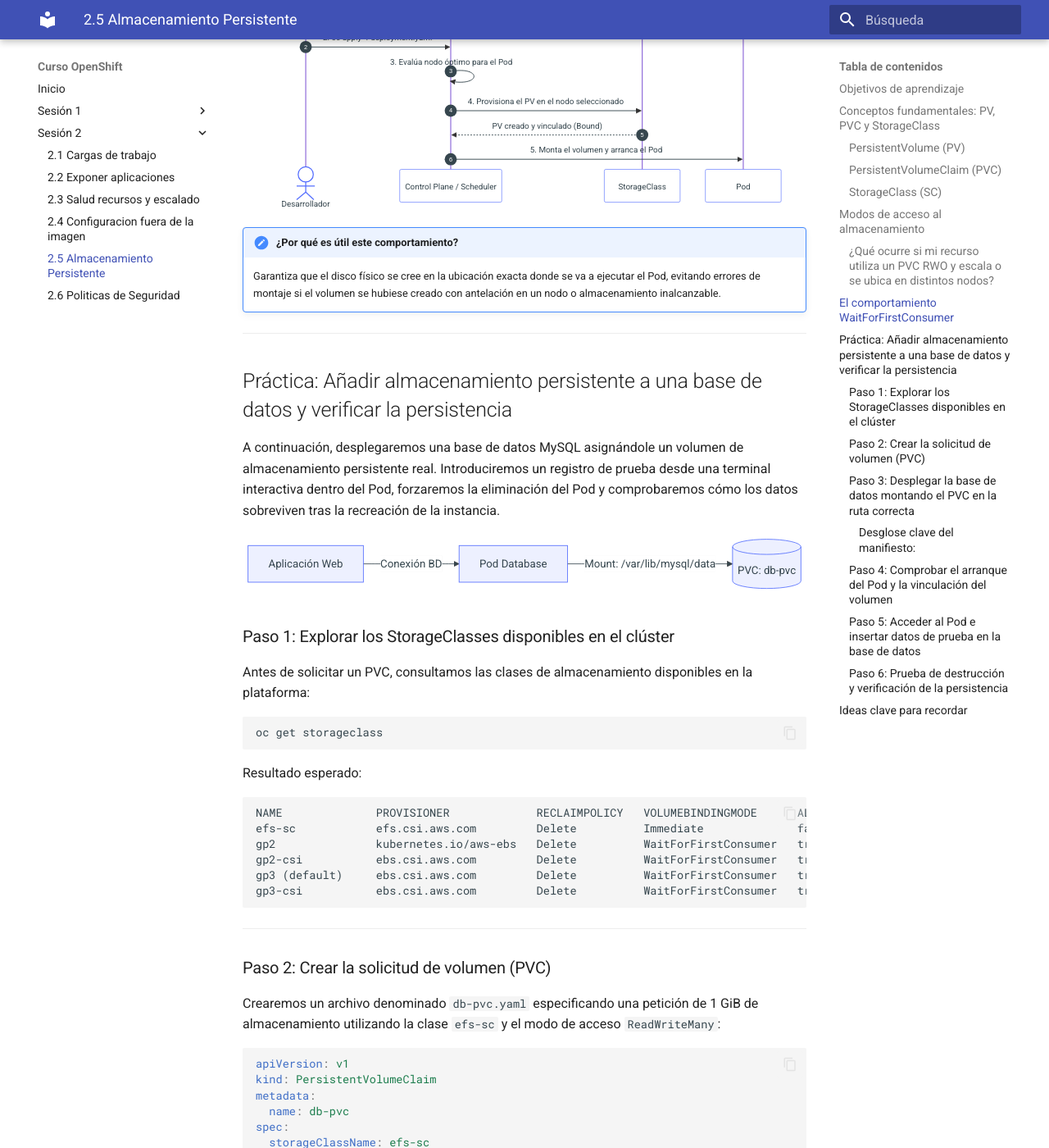
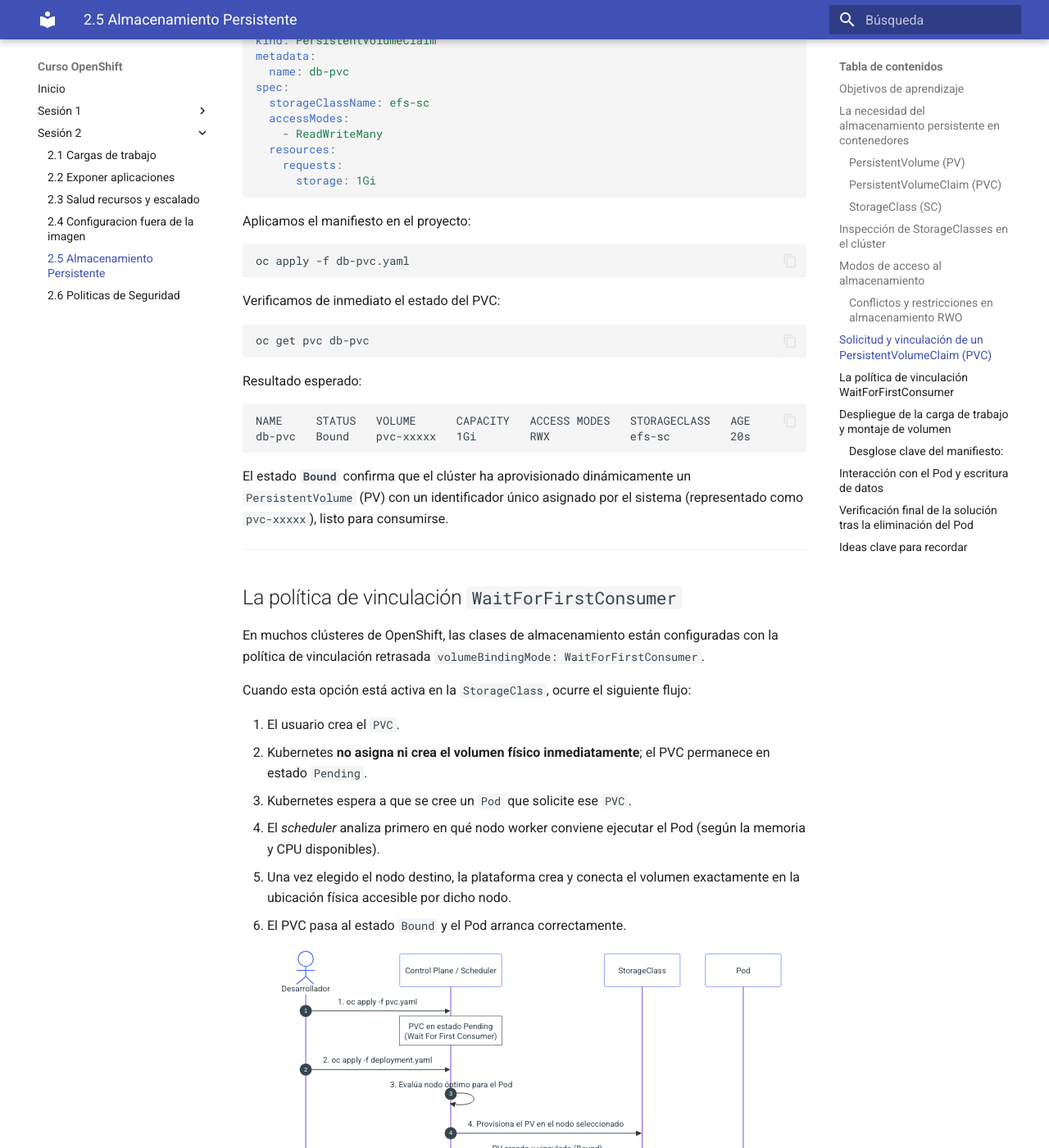
Before and after one commit to ieftraining/curso-openshift, an MkDocs documentation site: the page built from docs/sesion2/2.5 Almacenamiento Persistente.md, in a window 1280 px wide and 1400 px high, scrolled down 5607 px. Shown: the whole window at 82% size. Built offline with MkDocs 1.6.1 and Material for MkDocs 9.7.7, drawn with Linux system fonts in a browser that asks for light colours; some of the changed text lies outside the part shown.

Commit message:
Add files via upload

````diff
--- a/docs/sesion2/2.5 Almacenamiento Persistente.md
+++ b/docs/sesion2/2.5 Almacenamiento Persistente.md
@@ -10,11 +10,11 @@
 - Entender la diferencia entre provisión dinámica y provisión estática/manual (como en el caso de NFS).
 - Comprender el comportamiento de la política de vinculación `WaitForFirstConsumer`.
 - Identificar y prevenir el error habitual de montar un PVC en una ruta distinta a la de los datos reales de la aplicación.
-- Añadir almacenamiento persistente a una base de datos mediante la práctica paso a paso, acceder interactivamente al Pod, simular la eliminación del Pod y verificar la persistencia de la información.
+- Desplegar un almacenamiento persistente en OpenShift, acceder interactivamente al Pod, simular la eliminación de la instancia y verificar la persistencia de los datos en tiempo real.
 
 ---
 
-## Conceptos fundamentales: PV, PVC y StorageClass
+## La necesidad del almacenamiento persistente en contenedores
 
 En Kubernetes y OpenShift, el ciclo de vida de los contenedores es efímero por naturaleza. Cuando un Pod se reinicia, se escala hacia abajo o se desplaza a otro nodo worker, cualquier dato escrito en su sistema de archivos local se destruye. Para aquellas aplicaciones que requieren conservar información a lo largo del tiempo (bases de datos, gestores documentales, repositorios de archivos), la plataforma proporciona una abstracción de almacenamiento persistente desacoplada del ciclo de vida del contenedor.
 
@@ -64,6 +64,29 @@
 
 ---
 
+## Inspección de StorageClasses en el clúster
+
+Antes de solicitar almacenamiento para una aplicación, el primer paso en OpenShift es inspeccionar qué clases de almacenamiento están disponibles en la plataforma.
+
+Ejecutamos el comando de consulta en el CLI:
+
+```bash
+oc get storageclass
+```
+
+Resultado esperado en la terminal:
+
+```text
+NAME              PROVISIONER             RECLAIMPOLICY   VOLUMEBINDINGMODE      ALLOWVOLUMEEXPANSION   AGE
+efs-sc            efs.csi.aws.com         Delete          Immediate              false                  673d
+gp2               kubernetes.io/aws-ebs   Delete          WaitForFirstConsumer   true                   674d
+gp2-csi           ebs.csi.aws.com         Delete          WaitForFirstConsumer   true                   674d
+gp3 (default)     ebs.csi.aws.com         Delete          WaitForFirstConsumer   true                   674d
+gp3-csi           ebs.csi.aws.com         Delete          WaitForFirstConsumer   true                   674d
+```
+
+---
+
 ## Modos de acceso al almacenamiento
 
 Al solicitar un PVC, se debe especificar cómo se conectará el volumen a las cargas de trabajo. OpenShift admite tres modos de acceso principales:
@@ -106,7 +129,7 @@
     * **StorageClasses basados en Bloques (AWS EBS, Azure Disk, vSphere FCD):** Solo admiten **RWO**. Si solicitas un PVC RWX sobre estas clases, se quedará indefinidamente en estado `Pending` con un error de provisión.
     * **StorageClasses basados en Sistemas de Archivos / Red (NFS, AWS EFS, CephFS, OpenShift Data Foundation):** Admiten **RWO y RWX**.
 
-### ¿Qué ocurre si mi recurso utiliza un PVC RWO y escala o se ubica en distintos nodos?
+### Conflictos y restricciones en almacenamiento RWO
 
 Cualquier carga de trabajo que consuma un PVC con almacenamiento `ReadWriteOnce` (RWO) está sujeta a restricciones de programación y concurrencia:
 
@@ -119,11 +142,52 @@
 
 ---
 
-## El comportamiento `WaitForFirstConsumer`
+## Solicitud y vinculación de un PersistentVolumeClaim (PVC)
+
+Para solicitar almacenamiento en nuestro proyecto, creamos un archivo denominado `db-pvc.yaml` especificando una petición de 1 GiB de almacenamiento utilizando la clase `efs-sc` y el modo de acceso `ReadWriteMany`:
+
+```yaml
+apiVersion: v1
+kind: PersistentVolumeClaim
+metadata:
+  name: db-pvc
+spec:
+  storageClassName: efs-sc
+  accessModes:
+    - ReadWriteMany
+  resources:
+    requests:
+      storage: 1Gi
+```
+
+Aplicamos el manifiesto en el proyecto:
+
+```bash
+oc apply -f db-pvc.yaml
+```
+
+Verificamos de inmediato el estado del PVC:
+
+```bash
+oc get pvc db-pvc
+```
+
+Resultado esperado:
+
+```text
+NAME     STATUS   VOLUME      CAPACITY   ACCESS MODES   STORAGECLASS   AGE
+db-pvc   Bound    pvc-xxxxx   1Gi        RWX            efs-sc         20s
+```
+
+El estado **`Bound`** confirma que el clúster ha aprovisionado dinámicamente un `PersistentVolume` (PV) con un identificador único asignado por el sistema (representado como `pvc-xxxxx`), listo para consumirse.
+
+---
+
+## La política de vinculación `WaitForFirstConsumer`
 
 En muchos clústeres de OpenShift, las clases de almacenamiento están configuradas con la política de vinculación retrasada `volumeBindingMode: WaitForFirstConsumer`.
 
-Cuando esta opción está activa, ocurre el siguiente flujo:
+Cuando esta opción está activa en la `StorageClass`, ocurre el siguiente flujo:
 
 1. El usuario crea el `PVC`.
 2. Kubernetes **no asigna ni crea el volumen físico inmediatamente**; el PVC permanece en estado `Pending`.
@@ -154,77 +218,9 @@
 
 ---
 
-## Práctica: Añadir almacenamiento persistente a una base de datos y verificar la persistencia
+## Despliegue de la carga de trabajo y montaje de volumen
 
-A continuación, desplegaremos una base de datos MySQL asignándole un volumen de almacenamiento persistente real. Introduciremos un registro de prueba desde una terminal interactiva dentro del Pod, forzaremos la eliminación del Pod y comprobaremos cómo los datos sobreviven tras la recreación de la instancia.
-
-```mermaid
-flowchart LR
-    A[Aplicación Web] -->|Conexión BD| B[Pod Database]
-    B -->|Mount: /var/lib/mysql/data| C[(PVC: db-pvc)]
-```
-
-### Paso 1: Explorar los StorageClasses disponibles en el clúster
-
-Antes de solicitar un PVC, consultamos las clases de almacenamiento disponibles en la plataforma:
-
-```bash
-oc get storageclass
-```
-
-Resultado esperado:
-```text
-NAME              PROVISIONER             RECLAIMPOLICY   VOLUMEBINDINGMODE      ALLOWVOLUMEEXPANSION   AGE
-efs-sc            efs.csi.aws.com         Delete          Immediate              false                  673d
-gp2               kubernetes.io/aws-ebs   Delete          WaitForFirstConsumer   true                   674d
-gp2-csi           ebs.csi.aws.com         Delete          WaitForFirstConsumer   true                   674d
-gp3 (default)     ebs.csi.aws.com         Delete          WaitForFirstConsumer   true                   674d
-gp3-csi           ebs.csi.aws.com         Delete          WaitForFirstConsumer   true                   674d
-```
-
----
-
-### Paso 2: Crear la solicitud de volumen (PVC)
-
-Crearemos un archivo denominado `db-pvc.yaml` especificando una petición de 1 GiB de almacenamiento utilizando la clase `efs-sc` y el modo de acceso `ReadWriteMany`:
-
-```yaml
-apiVersion: v1
-kind: PersistentVolumeClaim
-metadata:
-  name: db-pvc
-spec:
-  storageClassName: efs-sc
-  accessModes:
-    - ReadWriteMany
-  resources:
-    requests:
-      storage: 1Gi
-```
-
-Aplicamos el manifiesto en nuestro proyecto:
-
-```bash
-oc apply -f db-pvc.yaml
-```
-
-Verificamos el estado del PVC:
-
-```bash
-oc get pvc db-pvc
-```
-
-Resultado esperado:
-```text
-NAME     STATUS   VOLUME      CAPACITY   ACCESS MODES   STORAGECLASS   AGE
-db-pvc   Bound    pvc-xxxxx   1Gi        RWX            efs-sc         20s
-```
-
-El estado **`Bound`** confirma que el clúster ha aprovisionado dinámicamente un `PersistentVolume` (PV) con un identificador único asignado por el sistema (representado como `pvc-xxxxx`), listo para consumirse.
-
----
-
-### Paso 3: Desplegar la base de datos montando el PVC en la ruta correcta
+Una vez que disponemos del PVC, desplegaremos una base de datos MySQL vinculando dicho almacenamiento.
 
 !!! warning "Punto crítico: El riesgo del PVC montado en la ruta incorrecta"
     Uno de los errores más comunes al trabajar con almacenamiento es montar el PVC en un directorio distinto al que la aplicación realmente utiliza para guardar sus datos.
@@ -297,17 +293,13 @@
 * **`env`**: Configura las variables de entorno que utiliza la imagen para crear automáticamente la base de datos (`MYSQL_DATABASE`) y el usuario con sus credenciales (`MYSQL_USER`, `MYSQL_PASSWORD`) durante el primer arranque.
 * **`volumeMounts.mountPath`**: Define la ruta interna dentro del contenedor (`/var/lib/mysql/data`) donde MySQL almacena sus tablas y archivos de datos.
 * **`volumeMounts.subPath: data`**: Crea y utiliza un subdirectorio aislado (`/data`) dentro del volumen persistente. En sistemas de almacenamiento de red compartidos (como AWS EFS o NFS), la raíz del volumen puede incluir carpetas ocultas del sistema (`lost+found`) que harían fallar el arranque inicial de MySQL, el cual exige un directorio completamente vacío.
-* **`volumes.persistentVolumeClaim.claimName`**: Vincula el volumen lógico del Pod (`db-data`) con la solicitud de almacenamiento persistente real (`db-pvc`) creada en el Paso 2.
+* **`volumes.persistentVolumeClaim.claimName`**: Vincula el volumen lógico del Pod (`db-data`) con la solicitud de almacenamiento persistente real (`db-pvc`) creada anteriormente.
 
 Aplicamos el manifiesto:
 
 ```bash
 oc apply -f db-deployment.yaml
 ```
-
----
-
-### Paso 4: Comprobar el arranque del Pod y la vinculación del volumen
 
 Verificamos que el Pod se ha creado y se encuentra en estado `Running`:
 
@@ -316,6 +308,7 @@
 ```
 
 Resultado esperado:
+
 ```text
 NAME                     READY   STATUS    RESTARTS   AGE
 db-mysql-xxxxxxxxxxxxxx  1/1     Running   0          45s
@@ -323,7 +316,7 @@
 
 ---
 
-### Paso 5: Acceder al Pod e insertar datos de prueba en la base de datos
+## Interacción con el Pod y escritura de datos
 
 En lugar de lanzar comandos remotos de una sola línea, abriremos una sesión de shell interactiva para **acceder directamente al interior del contenedor** mediante `oc rsh`:
 
@@ -345,7 +338,8 @@
 SELECT * FROM notas;
 ```
 
-Resultado esperado:
+Resultado esperado en la terminal:
+
 ```text
 +----+-------------------------------------------+
 | id | texto                                     |
@@ -363,7 +357,7 @@
 
 ---
 
-### Paso 6: Prueba de destrucción y verificación de la persistencia
+## Verificación final de la solución tras la eliminación del Pod
 
 Para demostrar el concepto de almacenamiento persistente, forzaremos la eliminación del Pod activo simulando un fallo de hardware en el nodo o una caída del contenedor.
 
@@ -374,6 +368,7 @@
 ```
 
 Resultado esperado:
+
 ```text
 pod "db-mysql-xxxxxxxxxxxxxx" deleted
 ```
@@ -385,6 +380,7 @@
 ```
 
 Resultado esperado:
+
 ```text
 NAME                     READY   STATUS    RESTARTS   AGE
 db-mysql-yyyyyyyyyyyyyy  1/1     Running   0          12s
@@ -407,6 +403,7 @@
 ```
 
 Resultado esperado:
+
 ```text
 +----+-------------------------------------------+
 | id | texto                                     |
@@ -435,4 +432,5 @@
     * Un **StorageClass (SC)** define los parámetros de provisión dinámica del almacenamiento (disponible en clouds y vSphere, mientras que soluciones como NFS suelen requerir provisión estática/manual).
     * El **modo de acceso** (RWO, RWX) está limitado por la infraestructura subyacente del `StorageClass`. Los discos de bloque (AWS EBS, vSphere) solo permiten RWO, mientras que soluciones basadas en red (AWS EFS, CephFS) permiten RWX.
     * Para escalar aplicaciones o bases de datos multinstancia con almacenamiento RWO se utiliza **StatefulSet** con un PVC por cada réplica.
-    * La política **`WaitForFirstConsumer`** retrasa la provisión física
+    * La política **`WaitForFirstConsumer`** retrasa la provisión física del volumen hasta que un Pod es agendado, garantizando que el almacenamiento se cree en el nodo correcto.
+    * Asegúrate siempre de que el parámetro `mountPath` coincida exactamente con la **ruta de datos real de la aplicación**. En volúmenes de red o compartidos (como EFS/NFS), utiliza **`subPath`** para evitar que archivos raíz del sistema impidan la inicialización de aplicaciones como MySQL.
````
